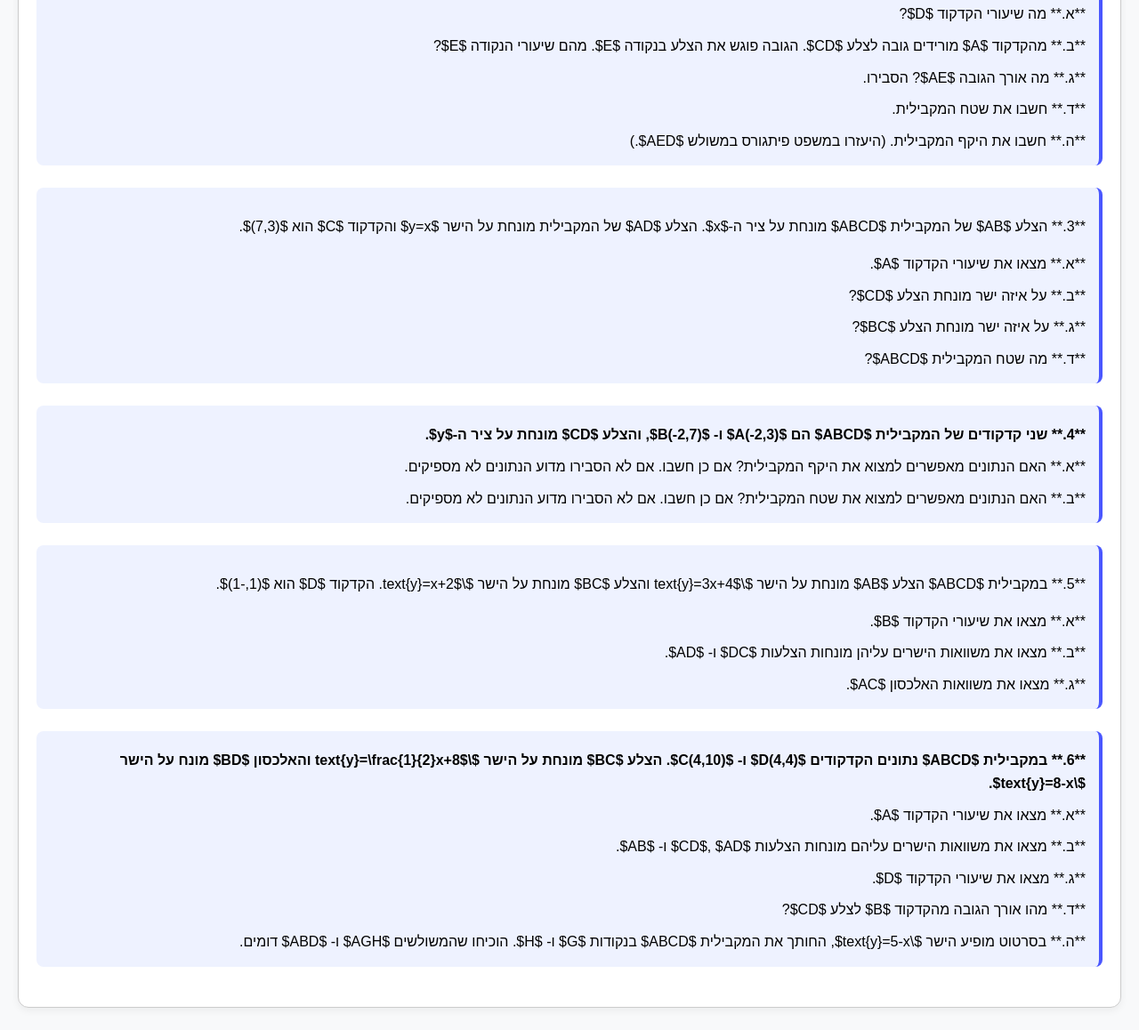
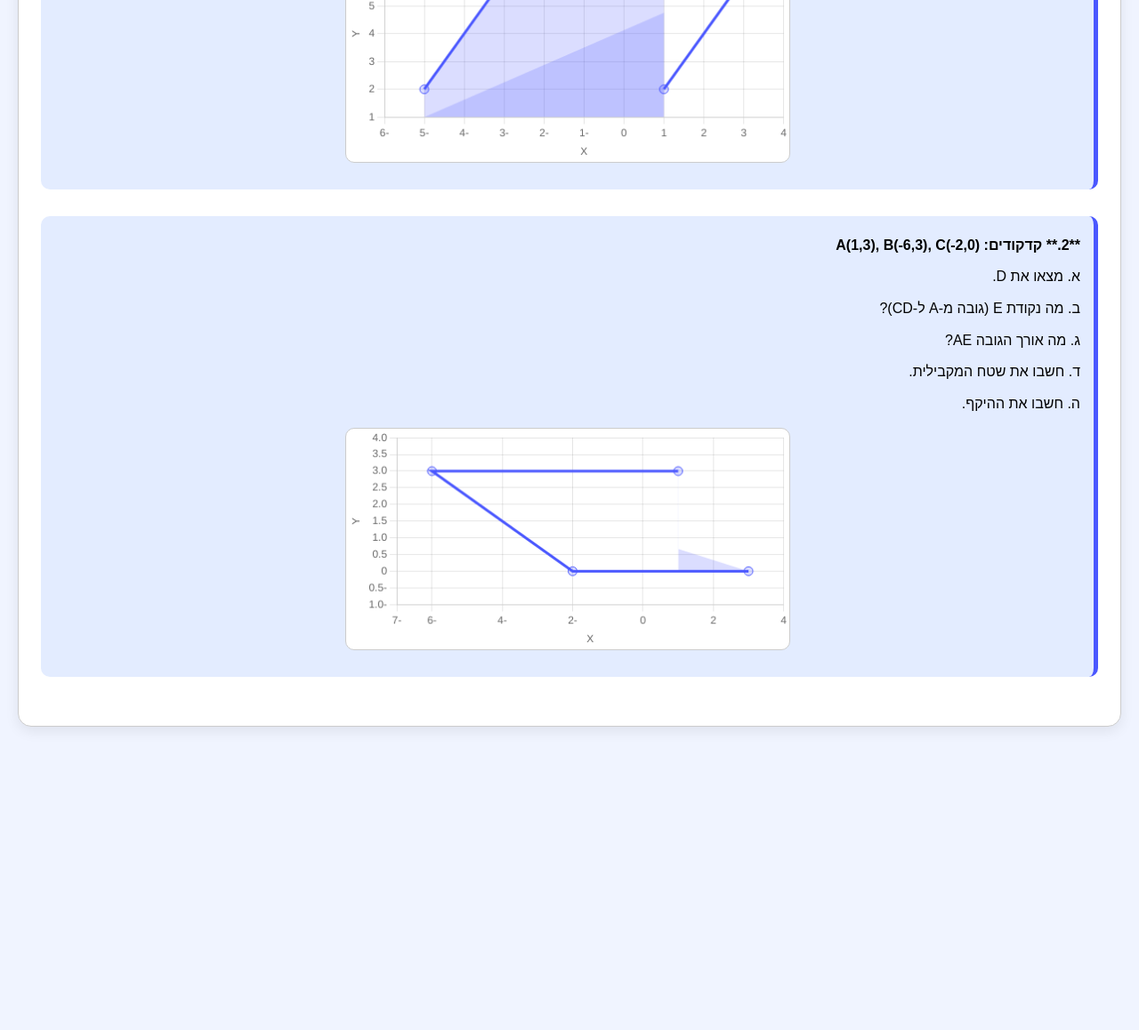
Before and after one commit to yanivmizrachiy/math-worksheets, a plain HTML site: page index.html in a window 1280 px wide. Shown: the part 483-1641 px from the top of the page at 89% size. After the commit the page ends 1330 px from the top, so only its background shows below. Drawn offline with nearby package versions, Linux system fonts and the light colour scheme.

Commit message:
Refactor index.html for geometry questions
Updated styles and content for questions in the geometry exercise.

```diff
--- a/index.html
+++ b/index.html
@@ -7,14 +7,14 @@
 
 <script src="https://polyfill.io/v3/polyfill.min.js?features=es6"></script>
 <script id="MathJax-script" async
-            src="https://cdn.jsdelivr.net/npm/mathjax@3/es5/tex-mml-chtml.js">
-    </script>
+        src="https://cdn.jsdelivr.net/npm/mathjax@3/es5/tex-mml-chtml.js"></script>
+<script src="https://cdn.jsdelivr.net/npm/chart.js"></script>
 
 <style>
 body {
     font-family: Arial, sans-serif;
     margin: 20px;
-            background-color: #f8f9fa;
+    background-color: #f0f4ff;
     line-height: 1.6;
 }
 
@@ -24,19 +24,19 @@
 
 .section {
     background: white;
-            padding: 20px;
-            margin: 25px 0;
-            border-radius: 12px;
+    padding: 25px;
+    margin: 30px 0;
+    border-radius: 15px;
     border: 1px solid #ccc;
-            box-shadow: 0 3px 8px rgba(0,0,0,0.06);
+    box-shadow: 0 5px 15px rgba(0,0,0,0.08);
 }
 
 .question {
-            margin-bottom: 25px;
+    margin-bottom: 30px;
     padding: 15px;
-            background: #eef2ff;
-            border-radius: 8px;
-            border-right: 4px solid #4a57ff;
+    background: #e3ecff;
+    border-radius: 10px;
+    border-right: 5px solid #4a57ff;
 }
 
 .sub-question {
@@ -48,6 +48,16 @@
     display: block;
     margin: 5px 0;
 }
+
+canvas {
+    display: block;
+    margin: 15px auto;
+    max-width: 500px;
+    height: 400px;
+    background: #fff;
+    border: 1px solid #ccc;
+    border-radius: 10px;
+}
 </style>
 </head>
 <body>
@@ -56,106 +66,71 @@
 
 <div class="section">
 <h2>שאלות גיאומטריה אנליטית (כיתה ט)</h2>
-    <p style="text-align: center; color: #555;">השאלות לקוחות מתוך חומר של מינהלת מל"מ ומשרד החינוך.</p>
+<p style="text-align:center; color:#555;">השאלות לקוחות מתוך חומר של מינהלת מל"מ ומשרד החינוך.</p>
 
 <div class="question">
-        <p class="coordinates">**1.** קדקודים של מקבילית הם: $A(-5,2)$, $B(-3,6)$ ו- $D(1,2)$.</p>
-        <div class="sub-question">
-            **א.** מצאו את שיעורי הקדקוד $C$. (הרקע המשובץ ניתן רק לצורך בדיקה. חשבו כאילו אינו מופיע בסרטוט.)
-        </div>
-        <div class="sub-question">
-            **ב.** מצאו את המשוואה של הישר עליו מונח האלכסון $BD$.
-        </div>
-        <div class="sub-question">
-            **ג.** ענת העתיקה את המקבילית כך שהקדקוד $A$ עבר לראשית הצירים, והצלע $AD$ מונחת על ציר ה-$x$. מהם שיעורי הקדקודים האחרים?
-        </div>
+    <p class="coordinates">**1.** קדקודים של מקבילית: A(-5,2), B(-3,6), D(1,2)</p>
+    <div class="sub-question">א. מצאו את שיעורי הקדקוד C.</div>
+    <div class="sub-question">ב. מצאו את משוואת הישר BD.</div>
+    <div class="sub-question">ג. העבירו את A לראשית והצלע AD על ציר x. מה השיעורים החדשים?</div>
+    <canvas id="graph1"></canvas>
 </div>
 
 <div class="question">
-        <p class="coordinates">**2.** שלושה קדקודים של מקבילית הם: $A(1,3)$, $B(-6,3)$ ו-$C(-2,0)$.</p>
-        <div class="sub-question">
-            **א.** מה שיעורי הקדקוד $D$?
-        </div>
-        <div class="sub-question">
-            **ב.** מהקדקוד $A$ מורידים גובה לצלע $CD$. הגובה פוגש את הצלע בנקודה $E$. מהם שיעורי הנקודה $E$?
-        </div>
-        <div class="sub-question">
-            **ג.** מה אורך הגובה $AE$? הסבירו.
-        </div>
-        <div class="sub-question">
-            **ד.** חשבו את שטח המקבילית.
-        </div>
-        <div class="sub-question">
-            **ה.** חשבו את היקף המקבילית. (היעזרו במשפט פיתגורס במשולש $AED$.)
-        </div>
+    <p class="coordinates">**2.** קדקודים: A(1,3), B(-6,3), C(-2,0)</p>
+    <div class="sub-question">א. מצאו את D.</div>
+    <div class="sub-question">ב. מה נקודת E (גובה מ-A ל-CD)?</div>
+    <div class="sub-question">ג. מה אורך הגובה AE?</div>
+    <div class="sub-question">ד. חשבו את שטח המקבילית.</div>
+    <div class="sub-question">ה. חשבו את ההיקף.</div>
+    <canvas id="graph2"></canvas>
 </div>
 
-    <div class="question">
-        <p>
-            **3.** הצלע $AB$ של המקבילית $ABCD$ מונחת על ציר ה-$x$. הצלע $AD$ של המקבילית מונחת על הישר $y=x$ והקדקוד $C$ הוא $(7,3)$.
-        </p>
-        <div class="sub-question">
-            **א.** מצאו את שיעורי הקדקוד $A$.
-        </div>
-        <div class="sub-question">
-            **ב.** על איזה ישר מונחת הצלע $CD$?
-        </div>
-        <div class="sub-question">
-            **ג.** על איזה ישר מונחת הצלע $BC$?
-        </div>
-        <div class="sub-question">
-            **ד.** מה שטח המקבילית $ABCD$?
-        </div>
 </div>
 
-    <div class="question">
-        <p class="coordinates">
-            **4.** שני קדקודים של המקבילית $ABCD$ הם $A(-2,3)$ ו- $B(-2,7)$, והצלע $CD$ מונחת על ציר ה-$y$.
-        </p>
-        <div class="sub-question">
-            **א.** האם הנתונים מאפשרים למצוא את היקף המקבילית? אם כן חשבו. אם לא הסבירו מדוע הנתונים לא מספיקים.
-        </div>
-        <div class="sub-question">
-            **ב.** האם הנתונים מאפשרים למצוא את שטח המקבילית? אם כן חשבו. אם לא הסבירו מדוע הנתונים לא מספיקים.
-        </div>
-    </div>
+<script>
+// פונקציה לציור מקבילית לפי נקודות
+function drawParallelogram(canvasId, vertices) {
+    const ctx = document.getElementById(canvasId).getContext('2d');
+    ctx.clearRect(0,0,ctx.canvas.width, ctx.canvas.height);
 
-    <div class="question">
-        <p>
-            **5.** במקבילית $ABCD$ הצלע $AB$ מונחת על הישר $\text{y}=3x+4$ והצלע $BC$ מונחת על הישר $\text{y}=x+2$. הקדקוד $D$ הוא $(1,-1)$.
-        </p>
-        <div class="sub-question">
-            **א.** מצאו את שיעורי הקדקוד $B$.
-        </div>
-        <div class="sub-question">
-            **ב.** מצאו את משוואות הישרים עליהן מונחות הצלעות $DC$ ו- $AD$.
-        </div>
-        <div class="sub-question">
-            **ג.** מצאו את משוואות האלכסון $AC$.
-        </div>
-    </div>
+    const xs = vertices.map(v => v[0]);
+    const ys = vertices.map(v => v[1]);
+    const minX = Math.min(...xs)-1;
+    const maxX = Math.max(...xs)+1;
+    const minY = Math.min(...ys)-1;
+    const maxY = Math.max(...ys)+1;
 
-    <div class="question">
-        <p class="coordinates">
-            **6.** במקבילית $ABCD$ נתונים הקדקודים $D(4,4)$ ו- $C(4,10)$. הצלע $BC$ מונחת על הישר $\text{y}=\frac{1}{2}x+8$ והאלכסון $BD$ מונח על הישר $\text{y}=8-x$.
-        </p>
-        <div class="sub-question">
-            **א.** מצאו את שיעורי הקדקוד $A$.
-        </div>
-        <div class="sub-question">
-            **ב.** מצאו את משוואות הישרים עליהם מונחות הצלעות $CD$, $AD$ ו- $AB$.
-        </div>
-        <div class="sub-question">
-            **ג.** מצאו את שיעורי הקדקוד $D$.
-        </div>
-        <div class="sub-question">
-            **ד.** מהו אורך הגובה מהקדקוד $B$ לצלע $CD$?
-        </div>
-        <div class="sub-question">
-            **ה.** בסרטוט מופיע הישר $\text{y}=5-x$, החותך את המקבילית $ABCD$ בנקודות $G$ ו- $H$. הוכיחו שהמשולשים $AGH$ ו- $ABD$ דומים.
-        </div>
-    </div>
-</div>
+    new Chart(ctx, {
+        type: 'scatter',
+        data: {
+            datasets: [{
+                label: 'מקבילית',
+                data: vertices.map(v => ({x:v[0], y:v[1]})),
+                showLine: true,
+                fill: true,
+                borderColor: '#4a57ff',
+                backgroundColor: 'rgba(74, 87, 255,0.2)',
+                pointRadius: 5
+            }]
+        },
+        options: {
+            responsive: false,
+            scales: {
+                x: { type: 'linear', min: minX, max: maxX, title: {display:true, text:'X'} },
+                y: { type: 'linear', min: minY, max: maxY, title: {display:true, text:'Y'} }
+            },
+            plugins: { legend: { display: false } }
+        }
+    });
+}
 
+// Example usage
+// Question 1 vertices: A, B, C, D
+drawParallelogram('graph1', [[-5,2], [-3,6], [3,6], [1,2]]);
+// Question 2 vertices: A, B, C, D
+drawParallelogram('graph2', [[1,3], [-6,3], [-2,-0], [3,0]]);
+
+</script>
 </body>
 </html>
```
Lines whose indentation alone changed are shown as unchanged.
